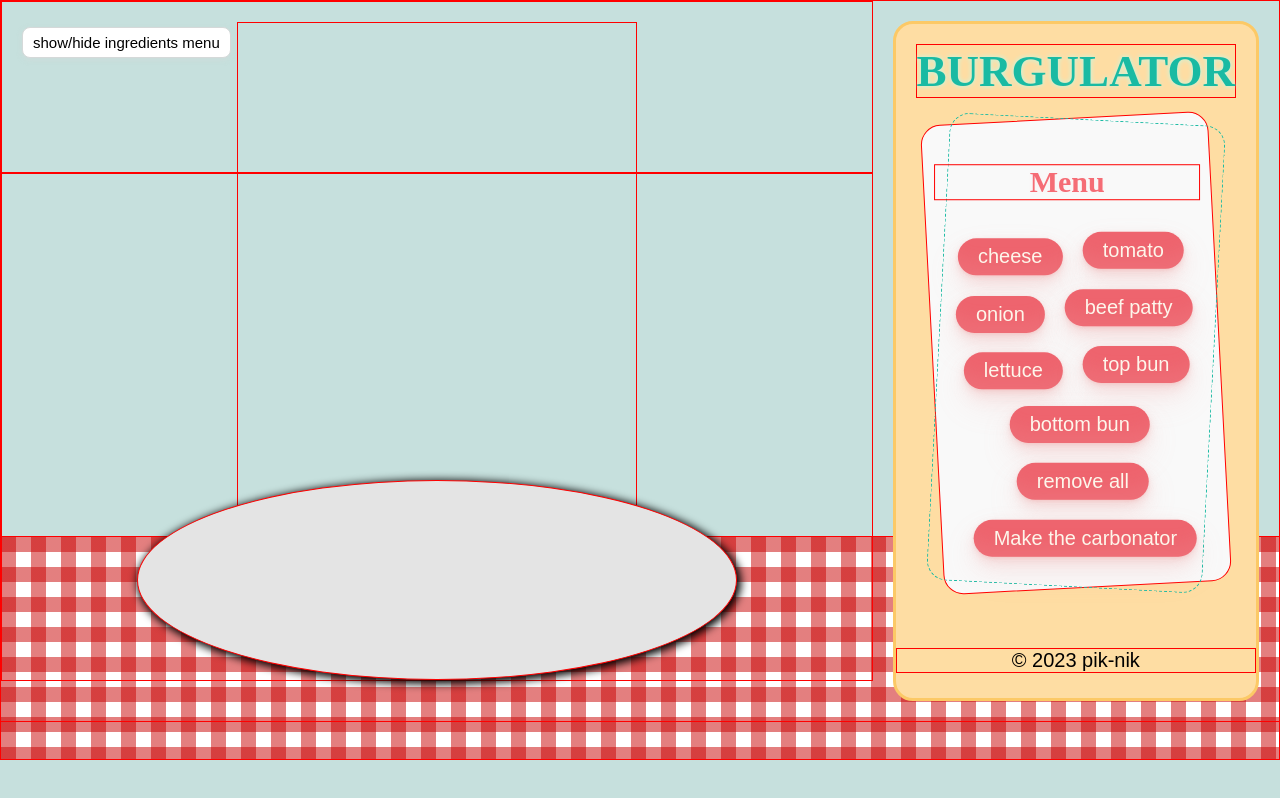
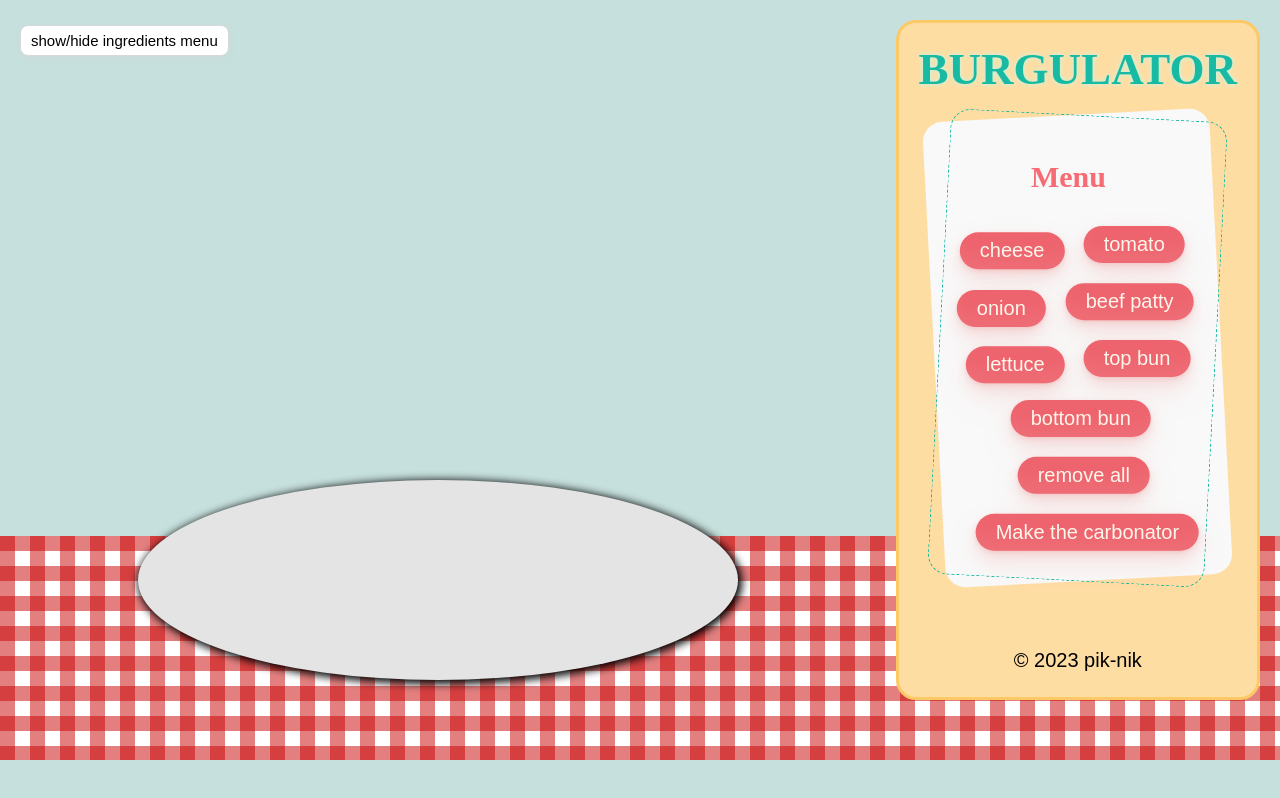
Before and after one commit to pik-nik/react-burgulator, a React (Create React App) app: page / in a window 1280 px wide. Built offline with nearby package versions, Linux system fonts and the light colour scheme; a web font is replaced by a local one.

Commit message:
remove red border

```diff
--- a/src/App.css
+++ b/src/App.css
@@ -10,7 +10,7 @@ body {
 }
 
 .App * {
-    border: 1px solid red;
+    /* border: 1px solid red; */
     font-family: "Dongle", sans-serif;
 }
 
```
